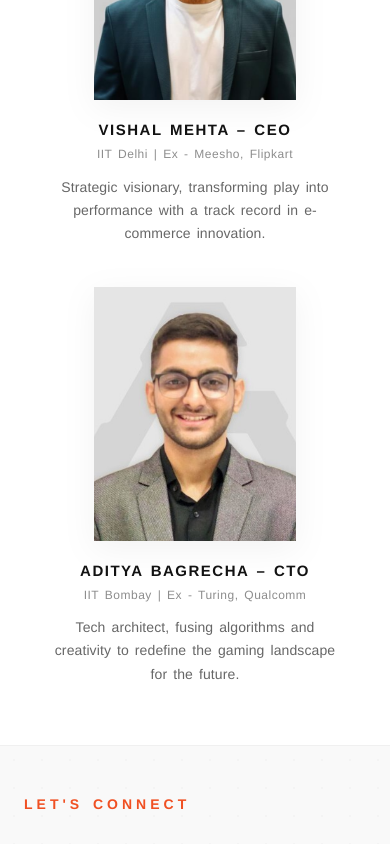
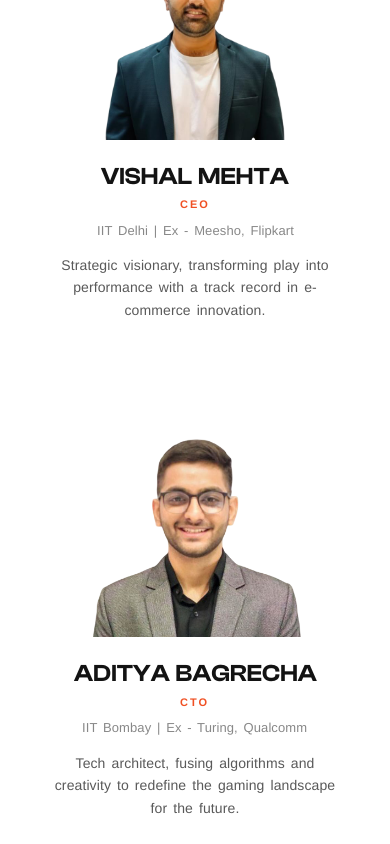
Before and after one commit to anusha342/fog-website-redesign, a Next.js app: page /about in a window 390 px wide. Shown: the part 6300-7144 px from the top of the page. Built offline with nearby package versions, Linux system fonts and the light colour scheme; a web font is replaced by a local one.

Commit message:
redesign in Meet The Founder Section

```diff
--- a/app/about/AboutClient.tsx
+++ b/app/about/AboutClient.tsx
@@ -98,14 +98,14 @@ const FOUNDERS = [
     name: 'Vishal Mehta',
     role: 'CEO',
     credentials: 'IIT Delhi | Ex - Meesho, Flipkart',
-    image: '/images/about-us/Vishal sir.png',
+    image: '/images/about-us/Vishalsir.png',
     bio: 'Strategic visionary, transforming play into performance with a track record in e-commerce innovation.'
   },
   {
     name: 'Aditya Bagrecha',
     role: 'CTO',
     credentials: 'IIT Bombay | Ex - Turing, Qualcomm',
-    image: '/images/about-us/Aditya Sir.jfif',
+    image: '/images/about-us/AdityaSir.jfif.png',
     bio: 'Tech architect, fusing algorithms and creativity to redefine the gaming landscape for the future.'
   }
 ];
@@ -294,34 +294,70 @@ export default function AboutClient() {
 
       {/* ── 6. TEAM ── */}
       <section id="team" className={styles.team}>
-        <div className={styles.teamInner}>
-          <div className={styles.teamHeader}>
+        <div className={styles.teamHeaderWrap}>
           <h2 className={styles.teamTitle} data-reveal data-reveal-delay="0.08">
             Meet The Founders
           </h2>
         </div>
 
-          <div className={styles.teamGrid} data-reveal data-reveal-delay="0.12">
-            {FOUNDERS.map((founder, i) => (
-              <div key={i} className={styles.founderCard}>
-                <div className={styles.founderAvatarWrap}>
+        <div className={styles.foundersRows}>
+          {FOUNDERS.map((founder, i) => {
+            const isEven = i % 2 === 0;
+            return (
+              <div
+                key={i}
+                className={`${styles.founderRow} ${isEven ? styles.rowWhite : styles.rowGrey}`}
+              >
+                <div className={styles.founderRowInner}>
+                  {/* Left Column (on desktop) */}
+                  <div className={`${styles.rowCol} ${isEven ? styles.textCol : styles.imageCol}`}>
+                    {isEven ? (
+                      <div className={styles.founderTextWrap}>
+                        <h3 className={styles.founderName} data-reveal>{founder.name}</h3>
+                        <p className={styles.founderRole} data-reveal data-reveal-delay="0.06">{founder.role}</p>
+                        <p className={styles.founderCredentials} data-reveal data-reveal-delay="0.12">{founder.credentials}</p>
+                        <p className={styles.founderBio} data-reveal data-reveal-delay="0.18">{founder.bio}</p>
+                      </div>
+                    ) : (
+                      <div className={styles.founderImageWrap} data-reveal data-reveal-delay="0.1">
                         <Image
                           src={founder.image}
                           alt={founder.name}
-                    fill
-                    sizes="(max-width: 640px) 240px, 300px"
+                          width={380}
+                          height={480}
                           className={styles.founderAvatar}
                           priority
                         />
                       </div>
-                <h3 className={styles.founderName}>
-                  {founder.name} &ndash; {founder.role}
-                </h3>
-                <p className={styles.founderCredentials}>{founder.credentials}</p>
-                <p className={styles.founderBio}>{founder.bio}</p>
+                    )}
                   </div>
-            ))}
+
+                  {/* Right Column (on desktop) */}
+                  <div className={`${styles.rowCol} ${isEven ? styles.imageCol : styles.textCol}`}>
+                    {!isEven ? (
+                      <div className={styles.founderTextWrap}>
+                        <h3 className={styles.founderName} data-reveal>{founder.name}</h3>
+                        <p className={styles.founderRole} data-reveal data-reveal-delay="0.06">{founder.role}</p>
+                        <p className={styles.founderCredentials} data-reveal data-reveal-delay="0.12">{founder.credentials}</p>
+                        <p className={styles.founderBio} data-reveal data-reveal-delay="0.18">{founder.bio}</p>
                       </div>
+                    ) : (
+                      <div className={styles.founderImageWrap} data-reveal data-reveal-delay="0.1">
+                        <Image
+                          src={founder.image}
+                          alt={founder.name}
+                          width={380}
+                          height={480}
+                          className={styles.founderAvatar}
+                          priority
+                        />
+                      </div>
+                    )}
+                  </div>
+                </div>
+              </div>
+            );
+          })}
         </div>
       </section>
 
--- a/app/about/about.module.css
+++ b/app/about/about.module.css
@@ -264,30 +264,21 @@
    6. TEAM
 ══════════════════════════════════════ */
 .team {
-  background: #ffffff;
-  min-height: 100vh;
-  display: flex;
-  align-items: center;
-  padding: clamp(40px, 8vh, 80px) 0;
+  background: var(--white);
   border-top: 1px solid rgba(0, 0, 0, 0.06);
   position: relative;
-  overflow: hidden;
+  height: 100vh;
+  min-height: 700px;
+  display: flex;
+  flex-direction: column;
 }
 
-.teamInner {
+.teamHeaderWrap {
   max-width: 1440px;
   margin: 0 auto;
-  width: 100%;
-  padding: 0 clamp(24px, 5vw, 80px);
-  display: flex;
-  flex-direction: column;
-  justify-content: center;
-  position: relative;
-}
-
-.teamHeader {
+  padding: clamp(32px, 4vh, 48px) clamp(24px, 5vw, 80px) clamp(16px, 2vh, 24px);
   text-align: center;
-  margin-bottom: clamp(20px, 4vh, 40px);
+  flex-shrink: 0;
 }
 
 .teamTitle {
@@ -301,100 +292,302 @@
   text-transform: uppercase;
 }
 
-.teamGrid {
+.foundersRows {
+  width: 100%;
   display: flex;
-  justify-content: center;
-  align-items: flex-start;
-  gap: clamp(24px, 5vh, 120px);
-  flex-wrap: wrap;
-  position: relative;
-  z-index: 2;
-  margin-top: clamp(20px, 3vh, 40px);
+  flex-direction: column;
+  flex: 1;
+  justify-content: stretch;
 }
 
-.founderCard {
+.founderRow {
+  position: relative;
+  width: 100%;
+  overflow: hidden;
+  flex: 1;
   display: flex;
-  flex-direction: column;
-  align-items: center;
-  text-align: center;
-  max-width: 360px;
-  width: 100%;
-  position: relative;
+  align-items: stretch;
+  transition: background-color 0.5s cubic-bezier(0.25, 0.46, 0.45, 0.94);
 }
 
-.founderAvatarWrap {
-  position: relative;
-  width: clamp(160px, 24vh, 300px);
-  aspect-ratio: 4 / 5;
-  overflow: hidden;
-  margin: 0 auto clamp(12px, 2.5vh, 28px);
-  background: #f5f5f5;
-  transition: transform 0.6s cubic-bezier(0.16, 1, 0.3, 1), filter 0.6s cubic-bezier(0.16, 1, 0.3, 1);
-  filter: drop-shadow(0 8px 16px rgba(0, 0, 0, 0.05));
-}
-
-.founderAvatarWrap::after {
+.founderRow::before {
   content: '';
   position: absolute;
   inset: 0;
-  border: 2px solid transparent;
-  transition: border-color 0.6s cubic-bezier(0.16, 1, 0.3, 1);
+  background: radial-gradient(ellipse 70% 50% at 15% 50%, rgba(240, 80, 35, 0.24) 0%, rgba(240, 80, 35, 0) 100%);
+  opacity: 0;
+  transform: scale(0.9);
+  transition: opacity 0.6s cubic-bezier(0.25, 0.46, 0.45, 0.94),
+              transform 0.6s cubic-bezier(0.25, 0.46, 0.45, 0.94);
   pointer-events: none;
-  z-index: 2;
+  z-index: 0;
 }
 
-.founderCard:hover .founderAvatarWrap::after {
-  border-color: var(--accent);
+.rowGrey::before {
+  background: radial-gradient(ellipse 70% 50% at 85% 50%, rgba(240, 80, 35, 0.24) 0%, rgba(240, 80, 35, 0) 100%);
+  transform: scale(0.9);
 }
 
-.founderAvatar {
-  object-fit: cover;
-  object-position: center;
-  transition: transform 0.6s cubic-bezier(0.16, 1, 0.3, 1);
+.rowWhite {
+  background-color: var(--white);
 }
 
-.founderCard:hover .founderAvatar {
-  transform: scale(1.06);
+.rowGrey {
+  background-color: var(--white);
 }
 
-.founderCard:hover .founderAvatarWrap {
-  transform: translateY(-6px);
-  filter: drop-shadow(0 16px 32px rgba(240, 80, 35, 0.15));
+.founderRowInner {
+  position: relative;
+  z-index: 1;
+  max-width: 1150px;
+  margin: 0 auto;
+  padding: 0 clamp(24px, 5vw, 80px);
+  display: grid;
+  grid-template-columns: 1fr 1fr;
+  gap: clamp(24px, 4vw, 48px);
+  align-items: stretch;
+  width: 100%;
+}
+
+.rowCol {
+  display: flex;
+  flex-direction: column;
+  height: 100%;
+  justify-content: center;
+}
+
+.textCol {
+  justify-content: center;
+}
+
+.rowWhite .textCol {
+  align-items: flex-start;
+}
+
+.rowWhite .imageCol {
+  align-items: flex-end;
+}
+
+.rowGrey .imageCol {
+  align-items: flex-start;
+}
+
+.rowGrey .textCol {
+  align-items: flex-end;
+}
+
+.imageCol {
+  justify-content: flex-end;
+  align-items: flex-end;
+  display: flex;
+}
+
+/* ── SPLIT REVEAL ANIMATIONS ── */
+/* White Row (Vishal) - Text slides in from Left, Image slides in from Right */
+.rowWhite .founderName[data-reveal],
+.rowWhite .founderRole[data-reveal],
+.rowWhite .founderCredentials[data-reveal],
+.rowWhite .founderBio[data-reveal] {
+  transform: translateX(-40px) translateY(0);
+}
+
+.rowWhite .founderImageWrap[data-reveal] {
+  transform: translateX(40px) translateY(0);
+}
+
+/* Grey Row (Aditya) - Image slides in from Left, Text slides in from Right */
+.rowGrey .founderImageWrap[data-reveal] {
+  transform: translateX(-40px) translateY(0);
+}
+
+.rowGrey .founderName[data-reveal],
+.rowGrey .founderRole[data-reveal],
+.rowGrey .founderCredentials[data-reveal],
+.rowGrey .founderBio[data-reveal] {
+  transform: translateX(40px) translateY(0);
+}
+
+/* Common revealed translation reset */
+.rowWhite .founderName[data-reveal].is-revealed,
+.rowWhite .founderRole[data-reveal].is-revealed,
+.rowWhite .founderCredentials[data-reveal].is-revealed,
+.rowWhite .founderBio[data-reveal].is-revealed,
+.rowWhite .founderImageWrap[data-reveal].is-revealed,
+.rowGrey .founderName[data-reveal].is-revealed,
+.rowGrey .founderRole[data-reveal].is-revealed,
+.rowGrey .founderCredentials[data-reveal].is-revealed,
+.rowGrey .founderBio[data-reveal].is-revealed,
+.rowGrey .founderImageWrap[data-reveal].is-revealed {
+  transform: translate(0, 0);
+}
+
+.founderTextWrap {
+  max-width: 100%;
+  display: flex;
+  flex-direction: column;
+  gap: 4px;
+  text-align: left;
+  transition: transform 0.5s cubic-bezier(0.25, 0.46, 0.45, 0.94);
 }
 
 .founderName {
-  font-family: var(--font-body);
-  font-size: 15px;
+  font-family: var(--font-display);
+  font-size: clamp(24px, 2.5vw, 36px);
   font-weight: 700;
   color: #131313;
-  letter-spacing: 1.5px;
   text-transform: uppercase;
-  margin: 0 0 6px 0;
-  line-height: 1.2;
-  transition: color 0.3s ease;
+  margin: 0;
+  line-height: 1.1;
 }
 
-.founderCard:hover .founderName {
+.founderRole {
+  font-family: var(--font-body);
+  font-size: 11px;
+  font-weight: 700;
   color: var(--accent);
+  text-transform: uppercase;
+  letter-spacing: 2px;
+  margin: 0;
 }
 
 .founderCredentials {
   font-family: var(--font-body);
-  font-size: 12px;
+  font-size: 13px;
   font-weight: 500;
-  color: rgba(0, 0, 0, 0.45);
-  margin: 0 0 clamp(8px, 1.5vh, 16px) 0;
-  letter-spacing: 0.5px;
+  color: var(--gray);
+  margin: 2px 0 8px 0;
 }
 
 .founderBio {
   font-family: var(--font-body);
   font-size: 14px;
-  line-height: 1.65;
-  color: rgba(0, 0, 0, 0.6);
-  max-width: 320px;
-  margin: 0 auto;
-  font-weight: 400;
+  line-height: 1.6;
+  color: rgba(19, 19, 19, 0.7);
+  margin: 0;
+  max-width: 520px;
+}
+
+.founderImageWrap {
+  display: flex;
+  justify-content: center;
+  align-items: flex-end;
+  height: 100%;
+  position: relative;
+}
+
+.founderAvatar {
+  display: block;
+  width: auto;
+  height: 100%;
+  max-height: 38vh;
+  object-fit: contain;
+  vertical-align: bottom;
+  filter: grayscale(100%);
+  transition: filter 0.5s cubic-bezier(0.25, 0.46, 0.45, 0.94),
+    transform 0.5s cubic-bezier(0.25, 0.46, 0.45, 0.94);
+}
+
+@media (hover: hover) {
+  .founderRow:hover::before {
+    opacity: 1;
+    transform: scale(1);
+  }
+
+  .founderRow:hover .founderAvatar {
+    filter: grayscale(0%);
+    transform: scale(1.03);
+  }
+
+  .founderRow:hover .founderTextWrap {
+    transform: translateY(-4px);
+  }
+}
+
+@media (max-width: 900px) {
+  .team {
+    height: auto;
+    min-height: unset;
+  }
+
+  .teamHeaderWrap {
+    padding: 40px 24px 20px;
+  }
+
+  .founderRow {
+    flex: none;
+    padding-top: 48px;
+  }
+
+  .founderRow::before,
+  .rowGrey::before {
+    display: none !important;
+  }
+
+  .founderRowInner {
+    grid-template-columns: 1fr;
+    gap: 24px;
+  }
+
+  .textCol {
+    order: 2;
+    padding-bottom: 48px;
+  }
+
+  .rowWhite .textCol,
+  .rowGrey .textCol {
+    align-items: center;
+  }
+
+  .imageCol {
+    order: 1;
+    justify-content: center;
+  }
+
+  .rowWhite .imageCol,
+  .rowGrey .imageCol {
+    align-items: center;
+    justify-content: center;
+  }
+
+  .founderTextWrap {
+    max-width: 100%;
+    text-align: center;
+    align-items: center;
+    gap: 6px;
+  }
+
+  .founderAvatar {
+    height: clamp(220px, 45vw, 320px);
+    max-height: unset;
+    filter: grayscale(0%) !important;
+  }
+
+  /* Reset horizontal slide-in reveal translations on mobile */
+  .rowWhite .founderName[data-reveal],
+  .rowWhite .founderRole[data-reveal],
+  .rowWhite .founderCredentials[data-reveal],
+  .rowWhite .founderBio[data-reveal],
+  .rowGrey .founderName[data-reveal],
+  .rowGrey .founderRole[data-reveal],
+  .rowGrey .founderCredentials[data-reveal],
+  .rowGrey .founderBio[data-reveal],
+  .rowWhite .founderImageWrap[data-reveal],
+  .rowGrey .founderImageWrap[data-reveal] {
+    transform: translateY(24px) translateX(0);
+  }
+
+  .rowWhite .founderName[data-reveal].is-revealed,
+  .rowWhite .founderRole[data-reveal].is-revealed,
+  .rowWhite .founderCredentials[data-reveal].is-revealed,
+  .rowWhite .founderBio[data-reveal].is-revealed,
+  .rowGrey .founderName[data-reveal].is-revealed,
+  .rowGrey .founderRole[data-reveal].is-revealed,
+  .rowGrey .founderCredentials[data-reveal].is-revealed,
+  .rowGrey .founderBio[data-reveal].is-revealed,
+  .rowWhite .founderImageWrap[data-reveal].is-revealed,
+  .rowGrey .founderImageWrap[data-reveal].is-revealed {
+    transform: translate(0, 0);
+  }
 }
 
 
@@ -1126,8 +1319,8 @@
   cursor: pointer;
   margin-top: 16px;
   transition: transform 300ms cubic-bezier(0.34, 1.56, 0.64, 1),
-              background-color 300ms ease,
-              box-shadow 300ms cubic-bezier(0.34, 1.56, 0.64, 1);
+    background-color 300ms ease,
+    box-shadow 300ms cubic-bezier(0.34, 1.56, 0.64, 1);
 }
 
 .watchBtn:hover {
--- a/app/globals.css
+++ b/app/globals.css
@@ -814,10 +814,6 @@ html {
     padding: 48px clamp(24px, 5vw, 80px) 32px;
   }
 
-  .footer-watermark {
-    display: none;
-  }
-
   .footer-top {
     grid-template-columns: 1fr;
     gap: 36px;
```
Lines whose indentation alone changed are shown as unchanged.
